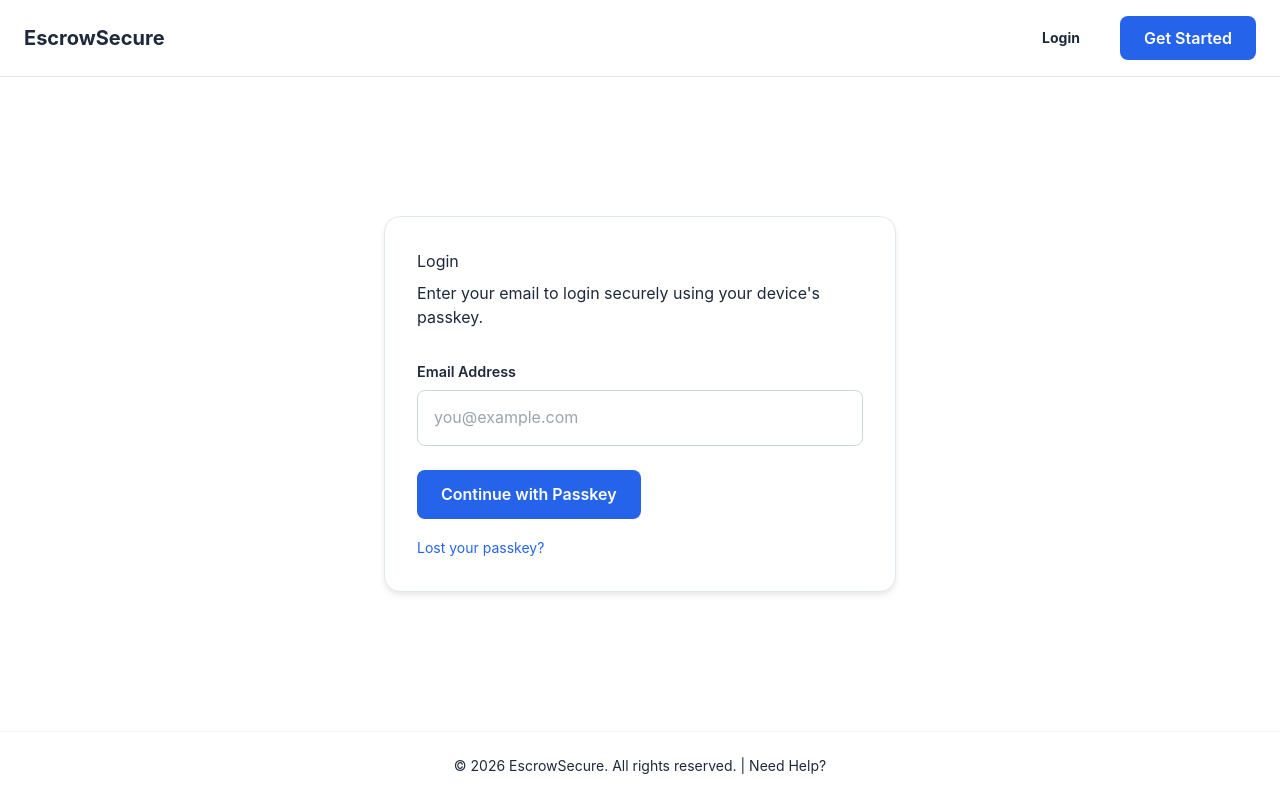
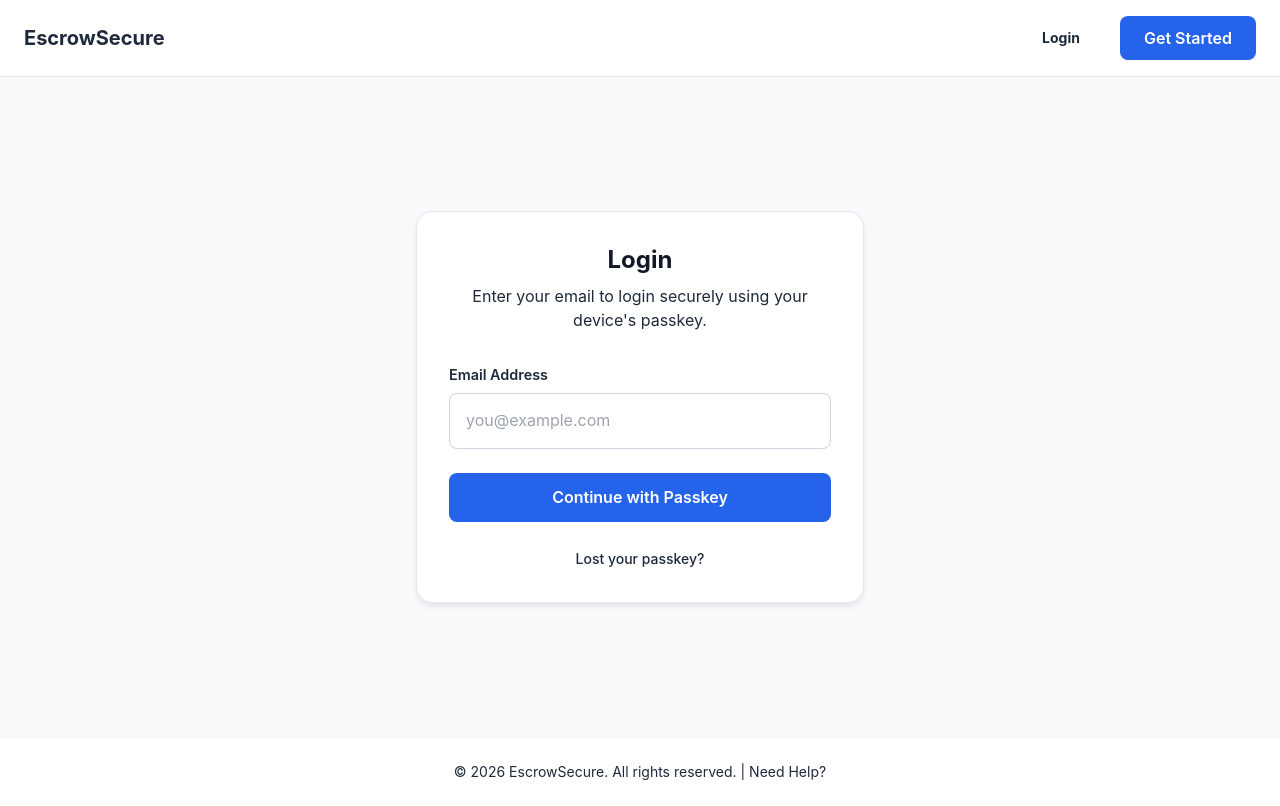
Before and after one commit to ikhwanishak/Eskro-FYP, a Next.js app: page /login in a window 1280 px wide. Built offline with nearby package versions, Linux system fonts and the light colour scheme; no server answers.

Commit message:
fix: Eliminate white edges on mobile by removing restrictive Layout container and updating page backgrounds

```diff
--- a/components/Layout.js
+++ b/components/Layout.js
@@ -12,7 +12,7 @@ export default function Layout({ children, title = 'EscrowSecure' }) {
 
             <Header />
 
-            <main className="flex-grow container py-8 flex items-center justify-center">
+            <main className="flex-grow flex flex-col">
                 {children}
             </main>
 
--- a/pages/login.js
+++ b/pages/login.js
@@ -74,10 +74,11 @@ export default function Login() {
 
     return (
         <Layout title="Login - EscrowSecure">
-            <div className="w-full max-w-lg mx-auto">
+            <div className="bg-[#f8fafc] min-h-[calc(100vh-140px)] flex items-center justify-center py-12 px-4">
+                <div className="w-full max-w-md">
                     <Card>
-                    <h1 className="mb-2">Login</h1>
-                    <p className="text-muted mb-8">
+                        <h1 className="mb-2 text-2xl font-bold text-gray-900 text-center">Login</h1>
+                        <p className="text-muted mb-8 text-center">
                             Enter your email to login securely using your device's passkey.
                         </p>
 
@@ -99,18 +100,19 @@ export default function Login() {
                                 </div>
                             )}
 
-                        <Button type="submit" className="btn-primary" isLoading={loading}>
+                            <Button type="submit" className="w-full btn-primary py-3 rounded-xl font-bold" isLoading={loading}>
                                 Continue with Passkey
                             </Button>
 
-                        <div className="mt-4">
-                            <a href="/recover" className="text-sm hover:underline" style={{ color: 'var(--color-primary)' }}>
+                            <div className="mt-6 text-center">
+                                <a href="/recover" className="text-sm font-medium hover:underline text-indigo-600">
                                     Lost your passkey?
                                 </a>
                             </div>
                         </form>
                     </Card>
                 </div>
+            </div>
         </Layout>
     );
 }
--- a/pages/register.js
+++ b/pages/register.js
@@ -90,13 +90,14 @@ export default function Register() {
 
     return (
         <Layout title="Create Account - EscrowSecure">
-            <div className="w-full max-w-lg mx-auto">
+            <div className="bg-[#f8fafc] min-h-[calc(100vh-140px)] flex items-center justify-center py-12 px-4">
+                <div className="w-full max-w-md">
                     <Card>
-                    <h1 className="mb-2">Create Account</h1>
+                        <h1 className="mb-2 text-2xl font-bold text-gray-900 text-center">Create Account</h1>
 
                         {step === 'input_email' && (
                             <>
-                            <p className="text-muted mb-8">
+                                <p className="text-muted mb-8 text-center">
                                     Enter your email to verify your identity. We'll send you a magic link.
                                 </p>
                                 <form onSubmit={handleSendMagicLink}>
@@ -111,7 +112,7 @@ export default function Register() {
                                         />
                                     </div>
                                     {error && <div className="bg-red-50 text-red-600 p-3 rounded-md text-sm mb-4">{error}</div>}
-                                <Button type="submit" className="btn-primary" isLoading={loading}>
+                                    <Button type="submit" className="w-full btn-primary py-3 rounded-xl font-bold" isLoading={loading}>
                                         Verify Email
                                     </Button>
                                 </form>
@@ -125,7 +126,7 @@ export default function Register() {
                                 <p className="text-muted mb-6">
                                     Please check <strong>{email}</strong> to complete your account creation.
                                 </p>
-                            <Button variant="secondary" className="btn-secondary" onClick={() => setStep('input_email')}>
+                                <Button variant="secondary" className="w-full py-2 rounded-lg font-medium" onClick={() => setStep('input_email')}>
                                     Use different email
                                 </Button>
                             </div>
@@ -139,7 +140,7 @@ export default function Register() {
                                     You can now create a passkey for <strong>{email}</strong>.
                                 </p>
                                 {error && <div className="bg-red-50 text-red-600 p-3 rounded-md text-sm mb-4">{error}</div>}
-                            <Button className="btn-primary" onClick={handleRegister} isLoading={loading}>
+                                <Button className="w-full btn-primary py-3 rounded-xl font-bold" onClick={handleRegister} isLoading={loading}>
                                     Create Passkey & Register
                                 </Button>
                             </div>
@@ -147,6 +148,7 @@ export default function Register() {
 
                     </Card>
                 </div>
+            </div>
         </Layout>
     );
 }
```
Lines whose indentation alone changed are shown as unchanged.
